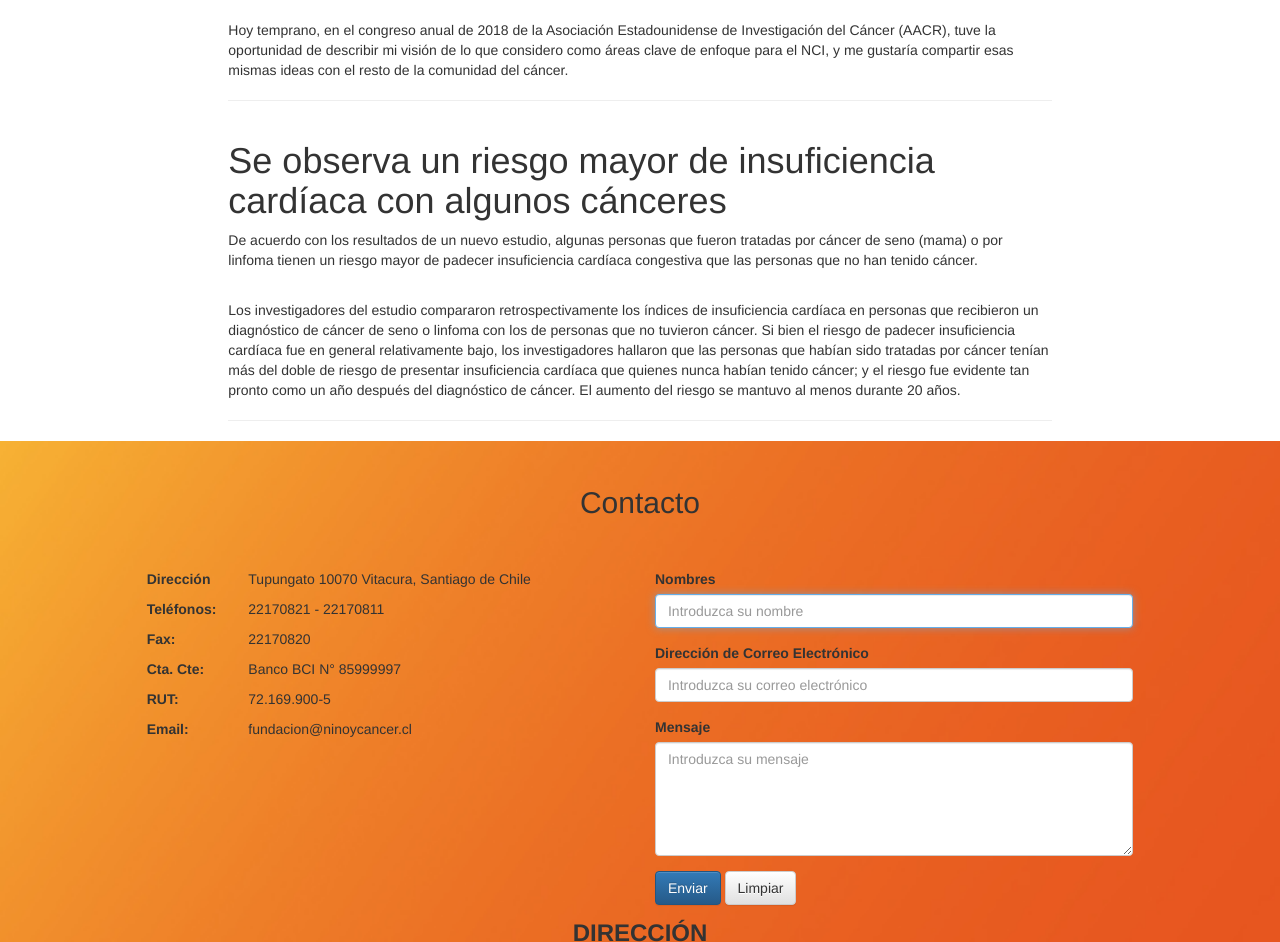
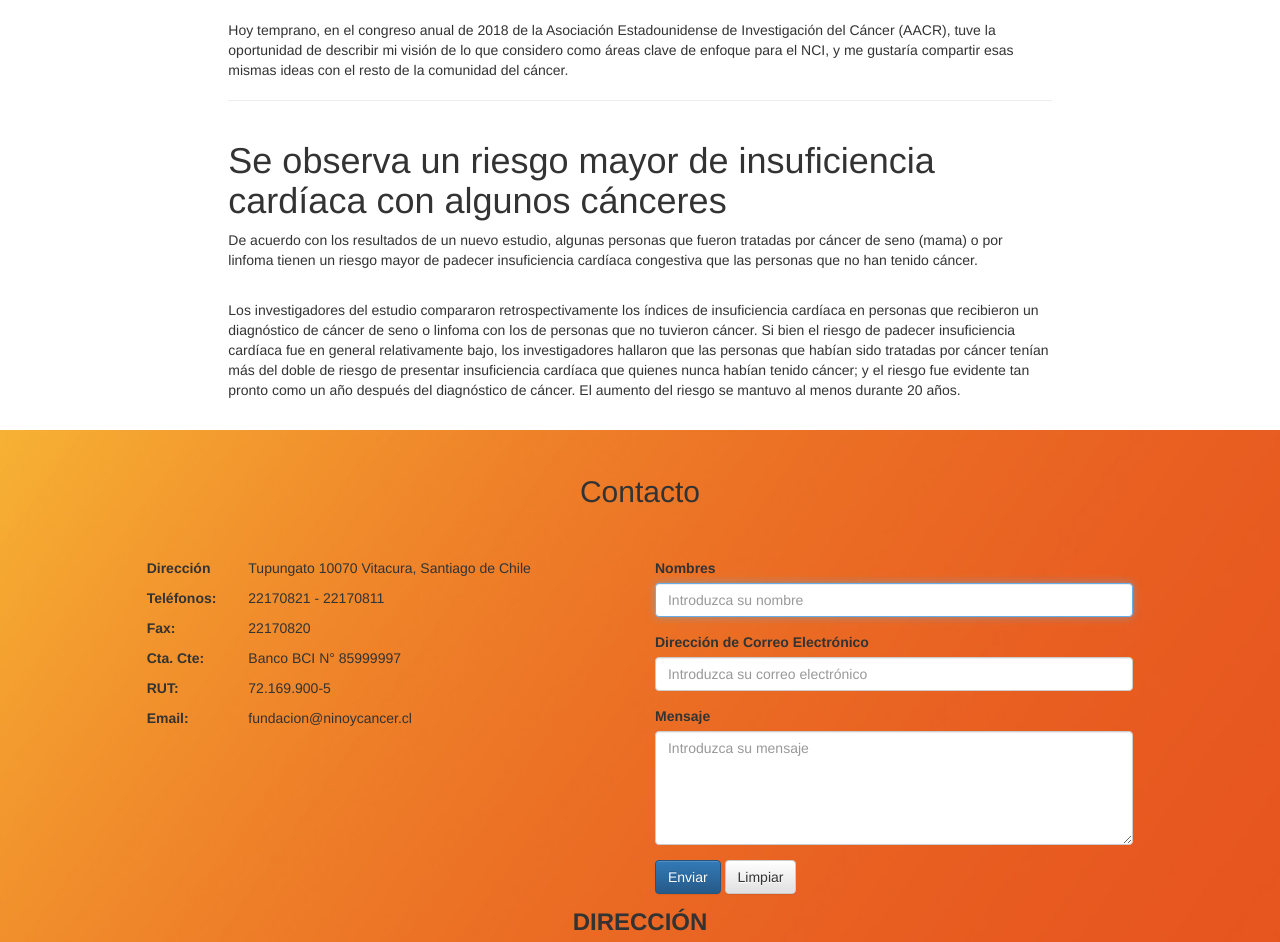
Before and after one commit to RobertoJofreGodoy/Presencial_08, a plain HTML site: page noticias.html in a window 1280 px wide. Shown: the part 920-1862 px from the top of the page. Drawn offline with nearby package versions, Linux system fonts and the light colour scheme.

Commit message:
last commit

```diff
--- a/noticias.html
+++ b/noticias.html
@@ -84,9 +84,7 @@
 				<h1>Se observa un riesgo mayor de insuficiencia cardíaca con algunos cánceres</h1>
 				<p>De acuerdo con los resultados de un nuevo estudio, algunas personas que fueron tratadas por cáncer de seno (mama) o por linfoma tienen un riesgo mayor de padecer insuficiencia cardíaca congestiva que las personas que no han tenido cáncer.</p>
 				<br>
-				<p>Los investigadores del estudio compararon retrospectivamente los índices de insuficiencia cardíaca en personas que recibieron un diagnóstico de cáncer de seno o linfoma con los de personas que no tuvieron cáncer. Si bien el riesgo de padecer insuficiencia cardíaca fue en general relativamente bajo, los investigadores hallaron que las personas que habían sido tratadas por cáncer tenían más del doble de riesgo de presentar insuficiencia cardíaca que quienes nunca habían tenido cáncer; y el riesgo fue evidente tan pronto como un año después del diagnóstico de cáncer. El aumento del riesgo se mantuvo al menos durante 20 años.</p>
-
-				<hr>
+				<p>Los investigadores del estudio compararon retrospectivamente los índices de insuficiencia cardíaca en personas que recibieron un diagnóstico de cáncer de seno o linfoma con los de personas que no tuvieron cáncer. Si bien el riesgo de padecer insuficiencia cardíaca fue en general relativamente bajo, los investigadores hallaron que las personas que habían sido tratadas por cáncer tenían más del doble de riesgo de presentar insuficiencia cardíaca que quienes nunca habían tenido cáncer; y el riesgo fue evidente tan pronto como un año después del diagnóstico de cáncer. El aumento del riesgo se mantuvo al menos durante 20 años.</p><br>
 			</div>
 			<div class="col-sm-2 ">
 			</div>
```
